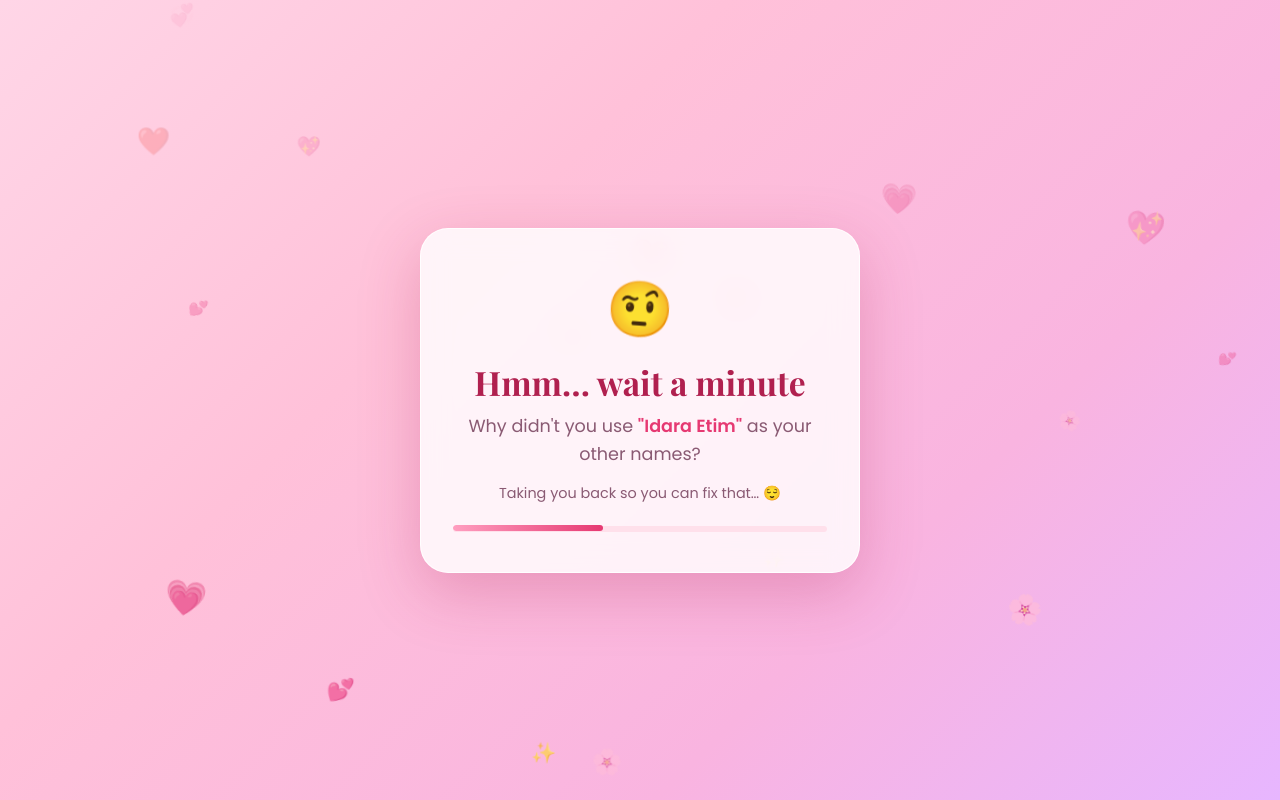
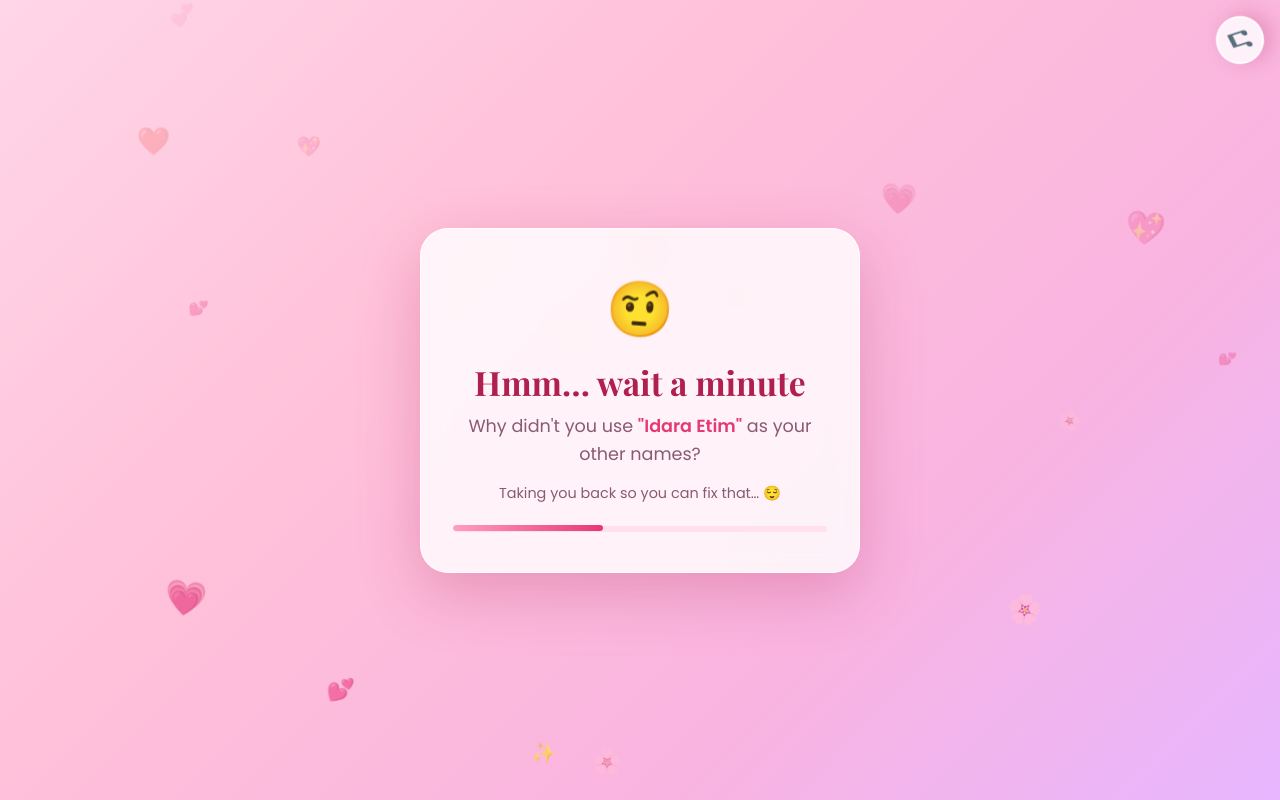
Before and after one commit to Idraezy/special-invite, a plain HTML site: page index.html in a window 1280 px wide. Both pictures are taken after typing "Sample", "Sample" into the empty fields and a click on the button "Continue ✨". Drawn offline with nearby package versions, Linux system fonts and the light colour scheme.

Commit message:
Add Happy Birthday background music and date details
Co-Authored-By: Claude Opus 5.5 <noreply@anthropic.com>

```diff
--- a/index.html
+++ b/index.html
@@ -13,6 +13,9 @@
 <body>
   <!-- Floating hearts background -->
   <div class="hearts-bg" id="heartsBg" aria-hidden="true"></div>
+
+  <!-- Background music toggle -->
+  <button class="music-btn waiting" id="musicBtn" aria-label="Toggle music" title="Play / pause music">🎵</button>
 
   <main class="stage">
 
--- a/script.js
+++ b/script.js
@@ -2,9 +2,9 @@
    ✏️  EDIT THESE DETAILS — where and when you'll meet her
    ================================================================ */
 const DATE_DETAILS = {
-  place: "To be revealed soon 😉",
-  date:  "Coming soon…",
-  time:  "Coming soon…",
+  place: "Tantalizers",
+  date:  "Monday, 23rd November",
+  time:  "1:00 PM prompt ⏰",
   note:  "Wear something comfy and bring your beautiful smile 💕",
 };
 
@@ -193,3 +193,99 @@ $("#shoppingBtn").addEventListener("click", (e) => {
 window.addEventListener("resize", () => {
   if (noBtn.classList.contains("runaway")) moveNoButton();
 });
+
+/* ---------- Background music: Happy Birthday (music-box style) ---------- */
+// Melody as [note, startBeat, lengthInBeats]
+const MELODY = [
+  ["G4", 0, .75], ["G4", .75, .25], ["A4", 1, 1], ["G4", 2, 1], ["C5", 3, 1], ["B4", 4, 2],
+  ["G4", 6, .75], ["G4", 6.75, .25], ["A4", 7, 1], ["G4", 8, 1], ["D5", 9, 1], ["C5", 10, 2],
+  ["G4", 12, .75], ["G4", 12.75, .25], ["G5", 13, 1], ["E5", 14, 1], ["C5", 15, 1], ["B4", 16, 1], ["A4", 17, 2],
+  ["F5", 19, .75], ["F5", 19.75, .25], ["E5", 20, 1], ["C5", 21, 1], ["D5", 22, 1], ["C5", 23, 3],
+];
+// Soft bass/chord notes underneath
+const BASS = [
+  [["C3", "E3", "G3"], 1, 3], [["G2", "B2", "D3"], 4, 3], [["G2", "B2", "F3"], 7, 3], [["C3", "E3", "G3"], 10, 3],
+  [["C3", "E3", "G3"], 13, 3], [["F2", "A2", "C3"], 16, 3], [["C3", "E3", "G3"], 20, 2], [["G2", "B2", "D3"], 22, 1],
+  [["C3", "E3", "G3"], 23, 3],
+];
+const LOOP_BEATS = 28;
+const BEAT = 60 / 100; // 100 BPM
+
+function noteFreq(n) {
+  const names = { C: 0, D: 2, E: 4, F: 5, G: 7, A: 9, B: 11 };
+  const semis = names[n[0]] + (parseInt(n.slice(-1)) + 1) * 12;
+  return 440 * Math.pow(2, (semis - 69) / 12);
+}
+
+let audioCtx = null, master = null, loopTimer = null, musicOn = false;
+
+function playTone(freq, start, dur, vol, bright) {
+  const osc = audioCtx.createOscillator();
+  const osc2 = audioCtx.createOscillator();
+  const gain = audioCtx.createGain();
+  osc.type = "sine";
+  osc2.type = "triangle";
+  osc.frequency.value = freq;
+  osc2.frequency.value = freq * (bright ? 2 : 1);
+  const g2 = audioCtx.createGain();
+  g2.gain.value = bright ? 0.15 : 0.3;
+  osc.connect(gain);
+  osc2.connect(g2).connect(gain);
+  gain.connect(master);
+  const end = start + Math.max(dur, 0.4) + 0.6;
+  gain.gain.setValueAtTime(0, start);
+  gain.gain.linearRampToValueAtTime(vol, start + 0.015);
+  gain.gain.exponentialRampToValueAtTime(0.001, end);
+  osc.start(start); osc2.start(start);
+  osc.stop(end); osc2.stop(end);
+}
+
+function scheduleLoop() {
+  const t0 = audioCtx.currentTime + 0.1;
+  MELODY.forEach(([n, b, l]) => playTone(noteFreq(n), t0 + b * BEAT, l * BEAT, 0.35, true));
+  BASS.forEach(([notes, b, l]) =>
+    notes.forEach((n) => playTone(noteFreq(n), t0 + b * BEAT, l * BEAT, 0.08, false))
+  );
+  loopTimer = setTimeout(scheduleLoop, LOOP_BEATS * BEAT * 1000);
+}
+
+const musicBtn = $("#musicBtn");
+
+function startMusic() {
+  if (!audioCtx) {
+    audioCtx = new (window.AudioContext || window.webkitAudioContext)();
+    master = audioCtx.createGain();
+    master.gain.value = 0.35;
+    master.connect(audioCtx.destination);
+    scheduleLoop();
+  }
+  audioCtx.resume();
+  musicOn = true;
+  musicBtn.textContent = "🎵";
+  musicBtn.classList.remove("waiting");
+  musicBtn.classList.add("playing");
+}
+
+function stopMusic() {
+  if (audioCtx) audioCtx.suspend();
+  musicOn = false;
+  musicBtn.textContent = "🔇";
+  musicBtn.classList.remove("playing");
+}
+
+musicBtn.addEventListener("click", (e) => {
+  e.stopPropagation();
+  musicOn ? stopMusic() : startMusic();
+});
+
+// Browsers only allow sound after the first tap/key press, so start then
+function firstInteraction(e) {
+  if (e && musicBtn.contains(e.target)) return; // the button handles itself
+  if (!audioCtx) startMusic();
+  ["pointerdown", "keydown", "touchstart"].forEach((ev) =>
+    document.removeEventListener(ev, firstInteraction)
+  );
+}
+["pointerdown", "keydown", "touchstart"].forEach((ev) =>
+  document.addEventListener(ev, firstInteraction)
+);
--- a/style.css
+++ b/style.css
@@ -332,3 +332,26 @@ form { display: flex; flex-direction: column; gap: 16px; text-align: left; }
   .date-option { padding: 18px 8px; }
   .date-emoji { font-size: 1.9rem; }
 }
+
+/* ---------- Music button ---------- */
+.music-btn {
+  position: fixed;
+  top: 16px;
+  right: 16px;
+  z-index: 60;
+  width: 48px;
+  height: 48px;
+  border-radius: 50%;
+  border: 2px solid rgba(255, 255, 255, 0.9);
+  background: rgba(255, 255, 255, 0.8);
+  backdrop-filter: blur(8px);
+  -webkit-backdrop-filter: blur(8px);
+  font-size: 1.3rem;
+  cursor: pointer;
+  box-shadow: 0 8px 20px rgba(176, 32, 79, 0.25);
+  transition: transform .2s;
+}
+.music-btn:hover { transform: scale(1.08); }
+.music-btn.waiting { animation: pulse 1.4s ease-in-out infinite; }
+.music-btn.playing { animation: spin 4s linear infinite; }
+@keyframes spin { to { transform: rotate(360deg); } }
```
